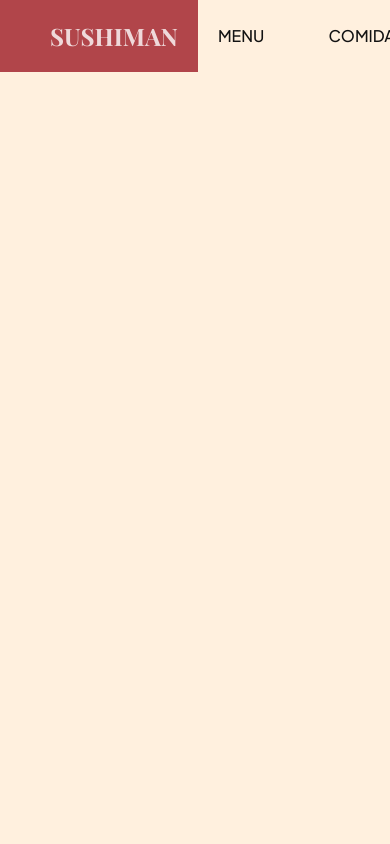
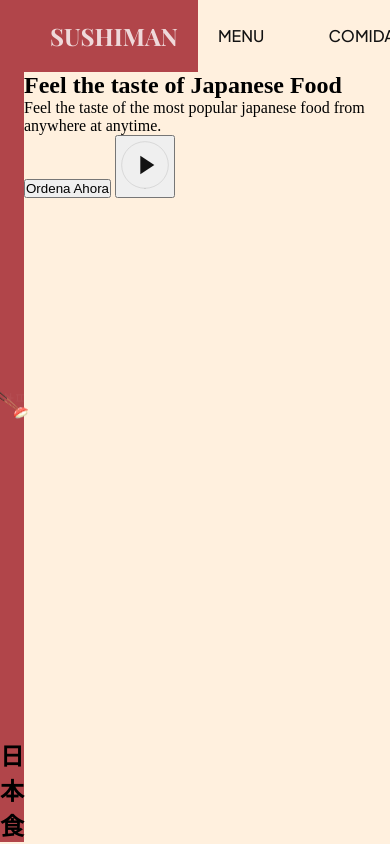
Before and after one commit to julioguerrero131/sushi-landing-page, a website built with Vite: page index.html in a window 390 px wide. Built offline with nearby package versions, Linux system fonts and the light colour scheme.

Commit message:
add: hero

```diff
--- a/css/sections/header.css
+++ b/css/sections/header.css
@@ -56,3 +56,10 @@
   height: 24px;
   object-fit: contain;
 }
+
+.header__menu-mobile {
+  display: none;
+  gap: 20px;
+
+  position: relative;
+}
--- /dev/null
+++ b/css/sections/hero.css
@@ -0,0 +1,27 @@
+.hero {
+  display: flex;
+  min-height: calc(100vh - 74px);
+  overflow: hidden;
+}
+
+.hero-image {
+  flex: 1;
+  display: flex;
+  flex-direction: column;
+  position: relative;
+  z-index: 5;
+}
+
+.hero-image img {
+  width: 120%;
+  height: 100%;
+  object-fit: contain;
+}
+
+.hero-image__overlay {
+  position: absolute;
+  inset: 0;
+  width: 100%;
+  background-color: var(--primary-color);
+  z-index: -1;
+}
--- a/css/styles.css
+++ b/css/styles.css
@@ -3,6 +3,12 @@
 
 /* other css file imports */
 @import url("sections/header.css");
+@import url("sections/hero.css");
+@import url("sections/about.css");
+@import url("sections/popular.css");
+@import url("sections/trending.css");
+@import url("sections/subscribe.css");
+@import url("sections/footer.css");
 
 /* CSS variables for reusablity across all files (including above imported) */
 :root {
--- a/index.html
+++ b/index.html
@@ -43,6 +43,34 @@
     </nav>
   </header>
 
+  <section class="hero">
+    <div class="hero-image">
+      <img src="assets/sushi-1.png" alt="sushi">
+      <h2 data-aos="fade-up">
+        日 <br />
+        本 <br />
+        食
+      </h2>
+      <div class="hero-image__overlay">
+
+      </div>
+    </div>
+
+    <div class="hero-content">
+      <div class="hero-content-info">
+        <h1>Feel the taste of Japanese Food</h1>
+        <p>Feel the taste of the most popular japanese food from anywhere at anytime.</p>
+
+        <div class="hero-content__buttons">
+          <button class="hero-content__order-button">Ordena Ahora</button>
+          <button class="hero-content__play-button">
+            <img src="assets/play-circle.svg" alt="play">
+          </button>
+        </div>
+      </div>
+    </div>
+  </section>
+
   <script src="/js/script.js" type="module"></script>
 </body>
 
```
Also changed, not shown: css/sections/about.css (added), css/sections/footer.css (added), css/sections/popular.css (added), css/sections/subscribe.css (added), css/sections/trending.css (added). Lines whose indentation alone changed are shown as unchanged.
